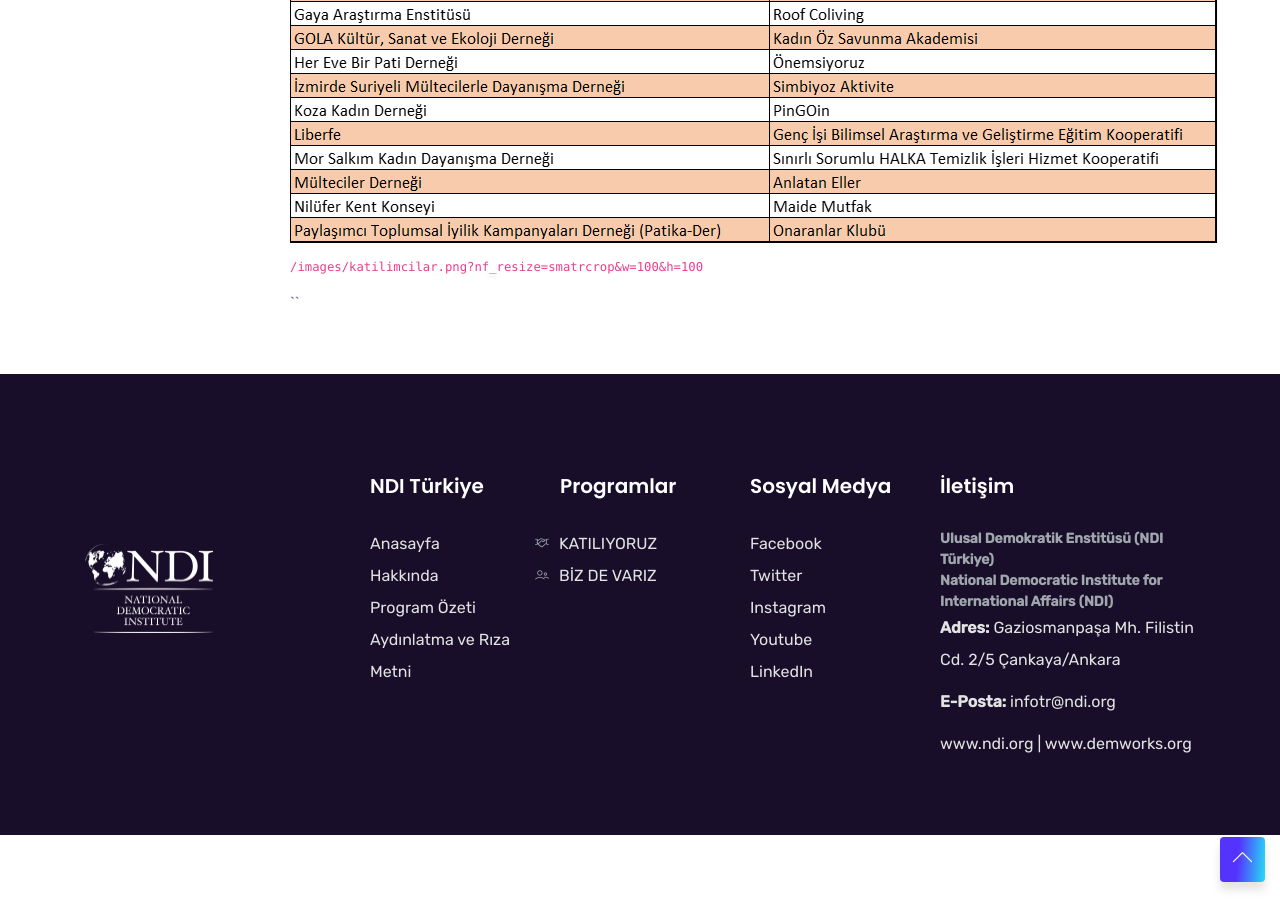
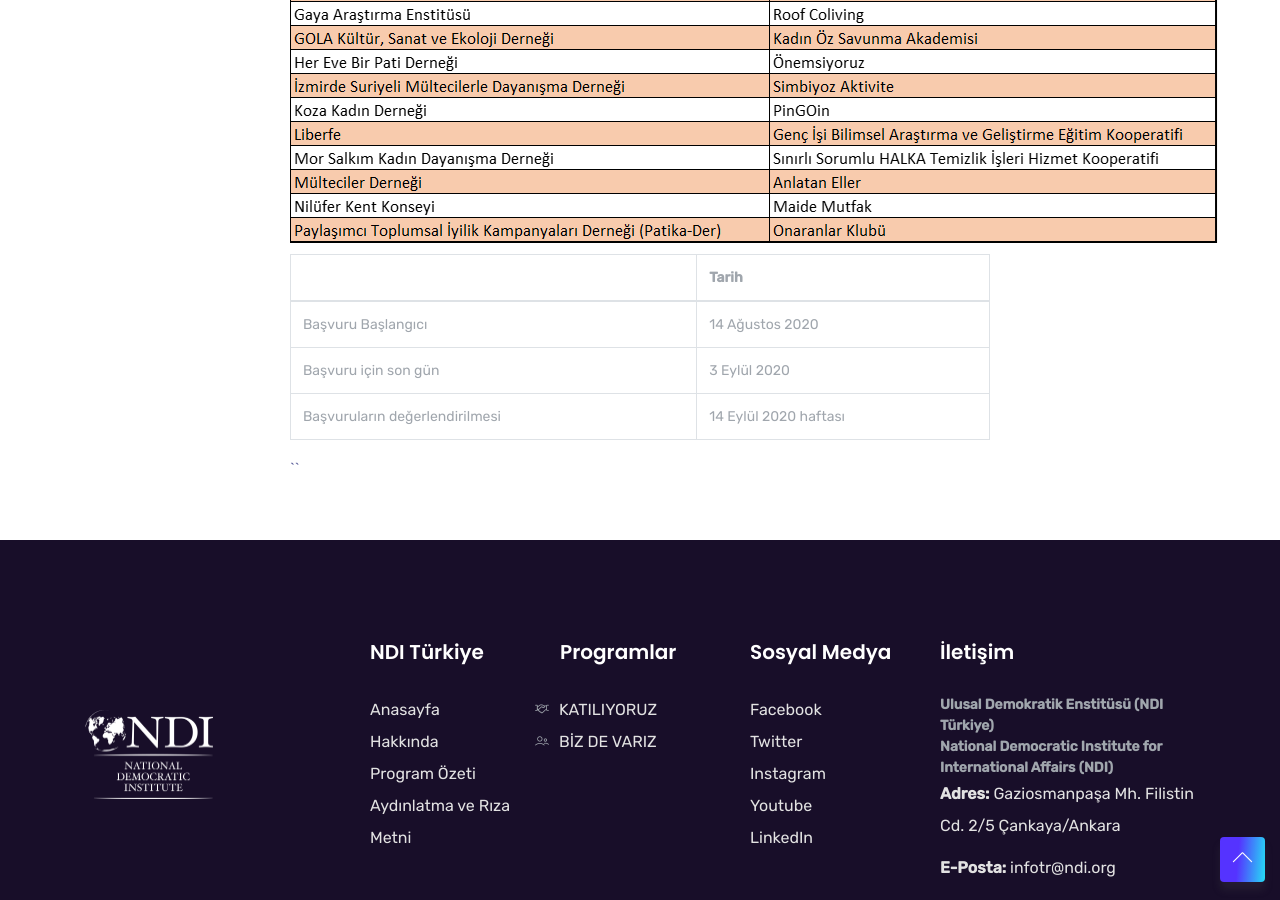
Before and after one commit to uirmaksever/ndi-civic-participation-young-women-website, a Jekyll site: the page built from _posts/programs/2020-12-04-ndi-turkiye-2020-2021-katiliyoruz-programi.md, in a window 1280 px wide and 900 px high, scrolled down 916 px. Built offline with Jekyll 4.4.1, drawn with Linux system fonts in a browser that asks for light colours; some web fonts are replaced; a script that is not in the unit is left out.

Commit message:
Update Programs “2020-12-04-ndi-turkiye-2020-2021-katiliyoruz-programi”

```diff
--- a/_posts/programs/2020-12-04-ndi-turkiye-2020-2021-katiliyoruz-programi.md
+++ b/_posts/programs/2020-12-04-ndi-turkiye-2020-2021-katiliyoruz-programi.md
@@ -11,6 +11,6 @@ application_form_url: post
 
 ![](/assets/uploads/katilimcilar.png)
 
-`/images/katilimcilar.png?nf_resize=smatrcrop&w=100&h=100`
+{% include ndi_timetable.html %}
 
 ``
```
